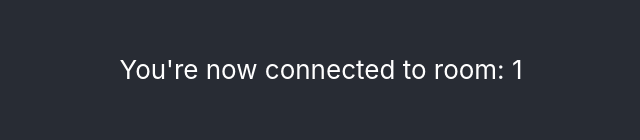
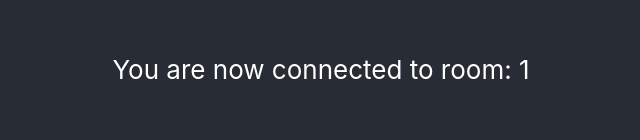
Before and after one commit to sahersiddiqui/playzone, a Next.js app: page /playroom/1 in a window 1280 px wide. Shown: the part 223-363 px from the top of the page, without its empty margins (319-959 px from the left). Built offline with nearby package versions, Linux system fonts and the light colour scheme; no server answers.

Commit message:
Removed special characters

```diff
--- a/pages/playroom/[game_room].jsx
+++ b/pages/playroom/[game_room].jsx
@@ -55,7 +55,7 @@ function GameRoom() {
 
           {room ? (
             <>
-              <p>You're now connected to room: {room}</p>
+              <p>You are now connected to room: {room}</p>
             </>
           ) : (
             <></>
```
